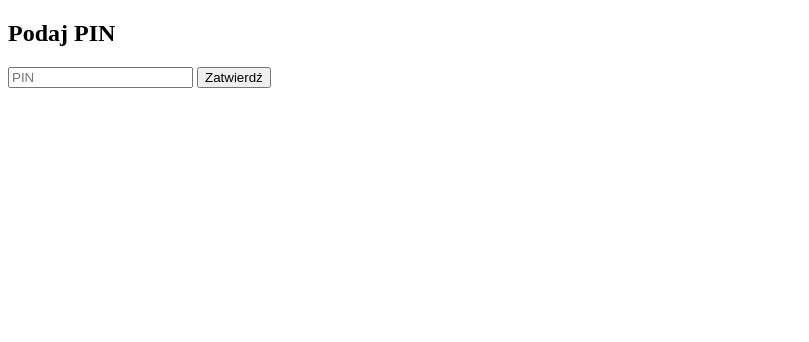
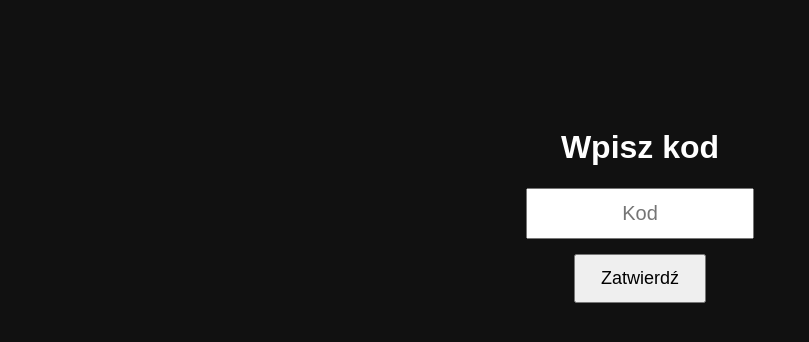
Before and after one commit to chmieluuu656-svg/Strzygon_2026, a plain HTML site: page index.html in a window 1280 px wide. Shown: the whole page, without its empty margins (0-809 px from the left). Drawn offline with Linux system fonts and the light colour scheme.

Commit message:
Update index.html

```diff
--- a/index.html
+++ b/index.html
@@ -1,30 +1 @@
-<!DOCTYPE html>
-<html lang="pl">
-<head>
-    <meta charset="UTF-8">
-    <title>PIN</title>
-</head>
-<body>
-
-    <h2>Podaj PIN</h2>
-
-    <input type="password" id="pin" placeholder="PIN">
-    <button onclick="sprawdzPin()">Zatwierdź</button>
-
-    <h1 id="wynik"></h1>
-
-    <script>
-        function sprawdzPin() {
-            const pin = document.getElementById("pin").value;
-            const wynik = document.getElementById("wynik");
-
-            if (pin === "652134") {
-                wynik.textContent = "SOKOMAT";
-            } else {
-                wynik.textContent = "Błędny PIN";
-            }
-        }
-    </script>
-
-</body>
-</html>
+<!DOCTYPE html> <html lang="pl"> <head> <meta charset="UTF-8"> <meta name="viewport" content="width=device-width, initial-scale=1.0"> <title>Wpisz kod</title> <style> body { background: #111; color: white; font-family: Arial, sans-serif; text-align: center; padding-top: 100px; } input { padding: 12px; font-size: 20px; width: 200px; text-align: center; } button { padding: 12px 25px; font-size: 18px; margin-top: 15px; cursor: pointer; } #obrazek { display: none; margin: 30px auto; max-width: 90%; max-height: 80vh; } #blad { color: red; margin-top: 15px; } </style> </head> <body> <h1>Wpisz kod</h1> <input type="password" id="kod" placeholder="Kod"> <br> <button onclick="sprawdzKod()">Zatwierdź</button> <div id="blad"></div> <img id="obrazek" src="obrazek.jpg" alt="Obrazek"> <script> function sprawdzKod() { const kod = document.getElementById("kod").value; const obrazek = document.getElementById("obrazek"); const blad = document.getElementById("blad"); if (kod === "12563") { obrazek.style.display = "block"; blad.textContent = ""; } else { obrazek.style.display = "none"; blad.textContent = "Nieprawidłowy kod!"; } } </script> </body> </html>
```
